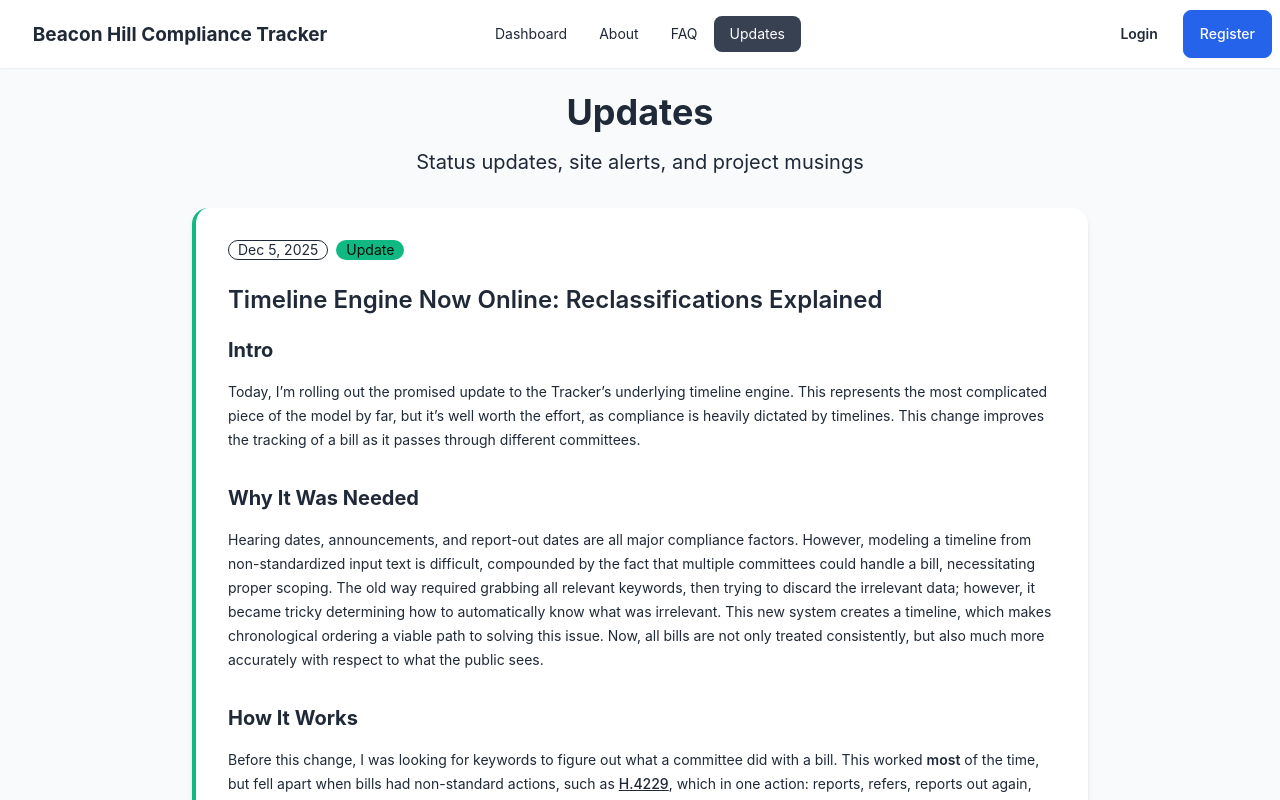
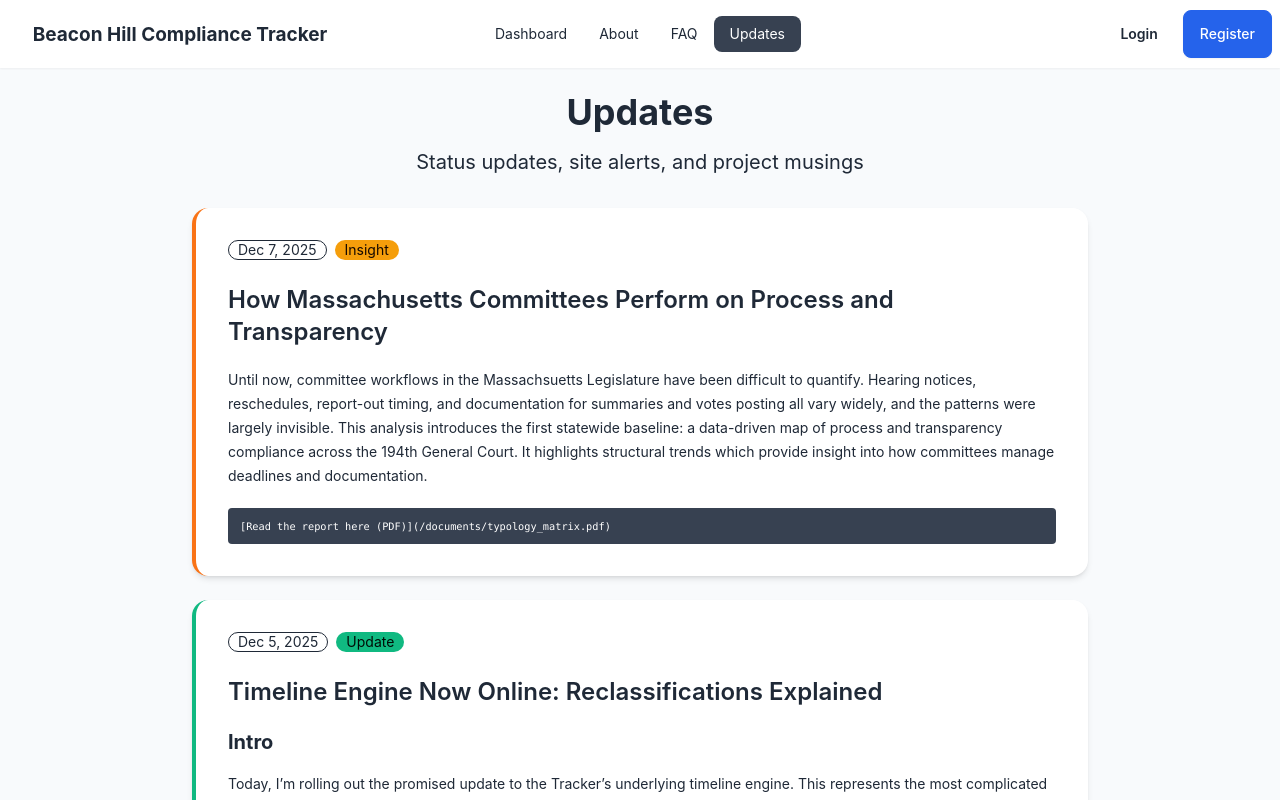
Before and after one commit to arbowl/beacon-hill-tracker, a React (Vite) app in the folder frontend/: page /updates in a window 1280 px wide. Shown: the top 800 px of the page. Built offline with nearby package versions, Linux system fonts and the light colour scheme.

Commit message:
Add typology insight

```diff
--- a/frontend/src/data/updates.ts
+++ b/frontend/src/data/updates.ts
@@ -162,4 +162,14 @@ This is a one-time foundational correction, not an ongoing or recurring volatili
 The goal remains the same: to offer a clear, fair, and transparent approximation of the publicly observable legislative process.`,
     type: 'update',
   },
+  {
+    id: 10,
+    date: '2025-12-07',
+    title: 'How Massachusetts Committees Perform on Process and Transparency',
+    content: `Until now, committee workflows in the Massachsuetts Legislature have been difficult to quantify. Hearing notices, reschedules, report-out timing, and documentation for summaries and votes posting all vary widely, and the patterns were largely invisible. This analysis introduces the first statewide baseline: a data-driven map of process and transparency compliance across the 194th General Court. It highlights structural trends which provide insight into how committees manage deadlines and documentation.
+
+
+    [Read the report here (PDF)](/documents/typology_matrix.pdf)`,
+    type: 'insight',
+  },
 ]
```
